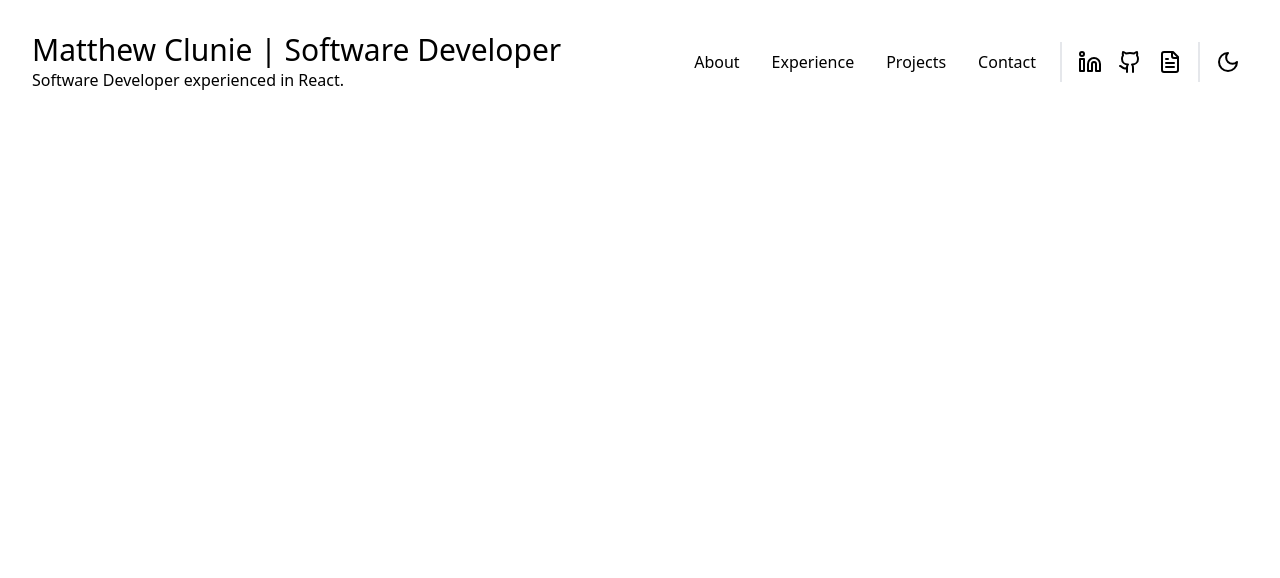
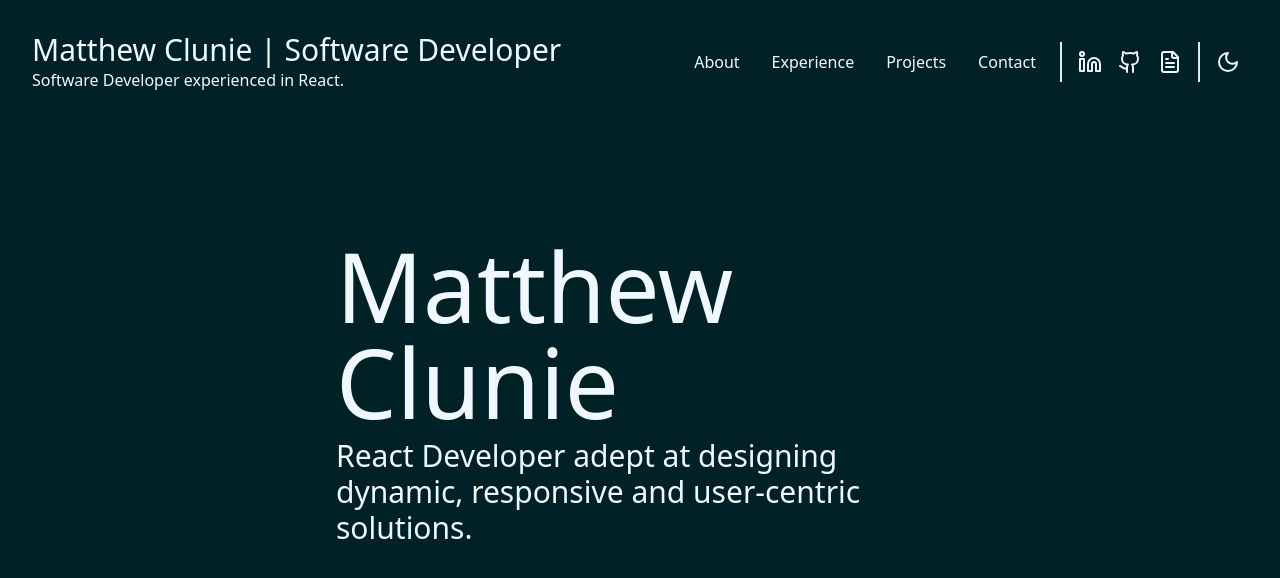
Before and after one commit to matthewclunie/dev-portfolio, a React (Vite) app: page / in a window 1280 px wide. Shown: the top 578 px of the page. Built offline with nearby package versions, Linux system fonts and the light colour scheme.

Commit message:
added hero text and animation

```diff
--- a/src/App.css
+++ b/src/App.css
@@ -1,5 +1,7 @@
 #root {
   /* margin: 0 auto; */
   padding: 2rem;
+  background-color: rgb(0, 34, 38);
+  color: aliceblue;
   /* text-align: center; */
 }
--- a/src/App.tsx
+++ b/src/App.tsx
@@ -1,11 +1,12 @@
 import "./App.css";
-// import SideNav from "./components/SideNav/SideNav.js";
+import { HeroImage } from "./components/HeroImage/HeroImage";
 import NavBar from "./components/NavBar/NavBar";
 
 function App() {
   return (
-    <div>
+    <div className="h-screen">
       <NavBar />
+      <HeroImage />
     </div>
   );
 }
--- /dev/null
+++ b/src/components/HeroImage/HeroImage.tsx
@@ -0,0 +1,15 @@
+import React from "react";
+
+export const HeroImage = () => {
+  return (
+    <div className="flex items-center justify-center delay-700 opacity-0 animate-fade-down animation-fill-forwards h-3/4">
+      <div className="w-2/4">
+        <div className="mb-2 text-8xl">Matthew Clunie</div>
+        <div className="text-3xl">
+          React Developer adept at designing dynamic, responsive and
+          user-centric solutions.
+        </div>
+      </div>
+    </div>
+  );
+};
--- a/src/components/NavBar/NavBar.tsx
+++ b/src/components/NavBar/NavBar.tsx
@@ -5,7 +5,7 @@ import ThemeButton from "./ThemeButton/ThemeButton";
 
 const TopNav = () => {
   return (
-    <div className="flex items-center justify-between animate-fadeDown">
+    <div className="flex items-center justify-between animate-fade-down">
       <div>
         <h1 className="text-3xl">Matthew Clunie | Software Developer</h1>
         <p>Software Developer experienced in React.</p>
@@ -21,7 +21,6 @@ const TopNav = () => {
             icon={<Linkedin />}
             source="https://www.linkedin.com/in/matthew-clunie/"
           />
-
           <LinkButton
             icon={<Github />}
             source="https://github.com/matthewclunie/"
--- a/tailwind.config.js
+++ b/tailwind.config.js
@@ -3,34 +3,29 @@ export default {
   content: ["./index.html", "./src/**/*.{js,ts,jsx,tsx}"],
   theme: {
     extend: {
-      animation: {
-        fadeLeft: "fadeLeft 1s ease-in-out",
-        fadeDown: "fadeDown 1s ease-in-out",
-      },
       keyframes: {
-        fadeLeft: {
-          "0%": { opacity: "0%", transform: `translate(-40px)` },
-          "100%": { opacity: "100%" },
-        },
         fadeDown: {
-          "0%": { opacity: "0%", transform: `translate(0px, -40px)` },
-          "100%": { opacity: "100%" },
+          "0%": { opacity: "0", transform: `translate(0px, -40px)` },
+          "100%": { opacity: "1" },
         },
       },
-      writingMode: {
-        "vertical-lr": "vertical-lr",
+      animation: {
+        "fade-down": "fadeDown 1s ease-in-out",
       },
     },
   },
   plugins: [
     function ({ addUtilities }) {
-      const newUtilities = {
-        ".writing-vertical-lr": {
-          writingMode: "vertical-lr",
+      const utilities = {
+        ".delay-700": {
+          animationDelay: "700ms",
+        },
+        ".animation-fill-forwards": {
+          "animation-fill-mode": "forwards",
         },
       };
 
-      addUtilities(newUtilities, ["responsive", "hover"]);
+      addUtilities(utilities, ["responsive", "hover"]);
     },
   ],
 };
```
